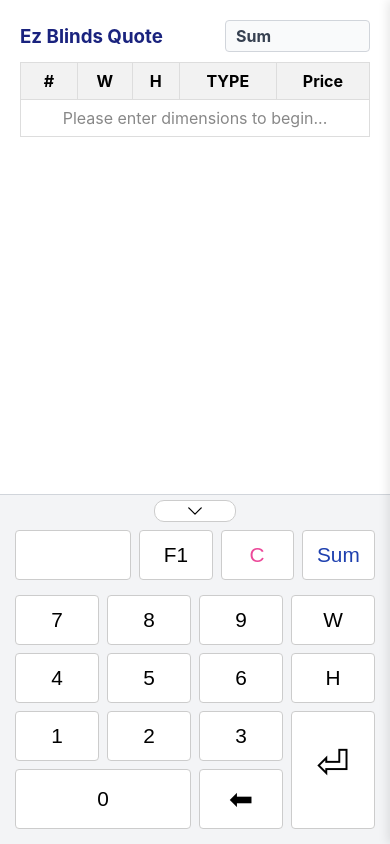
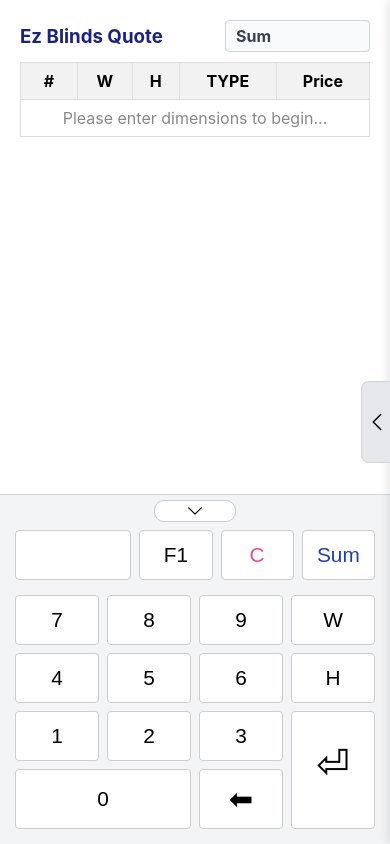
Before and after one commit to tmt371/2025-quo-app-v02, a plain HTML site: page index.html in a window 390 px wide. Drawn offline with Linux system fonts and the light colour scheme.

Commit message:
Fix: Consolidate all recent CSS and layout fixes

```diff
--- a/index.html
+++ b/index.html
@@ -5,7 +5,6 @@
     <meta name="viewport" content="width=device-width, initial-scale=1.0">
     <title>Ez Blinds Quote v0.2</title>
     <style>
-        /* ... 大部分樣式維持不變 ... */
         :root {
             --panel-border-color: #d1d5db;
             --keyboard-bg-color: #f3f4f6;
@@ -118,7 +117,7 @@
             font-size: 2.2em;
             padding-bottom: 25px;
         }
-        /* --- [修改] 重新補回遺失的樣式 --- */
+        /* --- [修正] 重新補回遺失的樣式 --- */
         .key-enter-style {
             background-color: #FCFCFC; /* 2% 淺灰色 */
         }
@@ -131,7 +130,9 @@
             font-weight: bold;
         }
         #function-panel {
+            /* --- [修正] 重新加上 position: relative 讓呼叫鍵能正確定位 --- */
             position: relative;
+
             position: fixed; top: 0; right: 0;
             width: 180px; height: 100%;
             background-color: #e5e7eb;
@@ -268,6 +269,10 @@
         </div>
     </div>
     <div id="function-panel">
+        <div id="function-panel-toggle" title="Toggle Function Panel">
+            <svg class="toggle-arrow arrow-left" xmlns="http://www.w3.org/2000/svg" fill="none" viewBox="0 0 24 24" stroke-width="1.5" stroke="currentColor"><path stroke-linecap="round" stroke-linejoin="round" d="M15.75 19.5 8.25 12l7.5-7.5" /></svg>
+            <svg class="toggle-arrow arrow-right" xmlns="http://www.w3.org/2000/svg" fill="none" viewBox="0 0 24 24" stroke-width="1.5" stroke="currentColor"><path stroke-linecap="round" stroke-linejoin="round" d="m8.25 4.5 7.5 7.5-7.5 7.5" /></svg>
+        </div>
         <div>
             <div class="function-buttons">
                 <button id="key-insert">insert</button>
```
